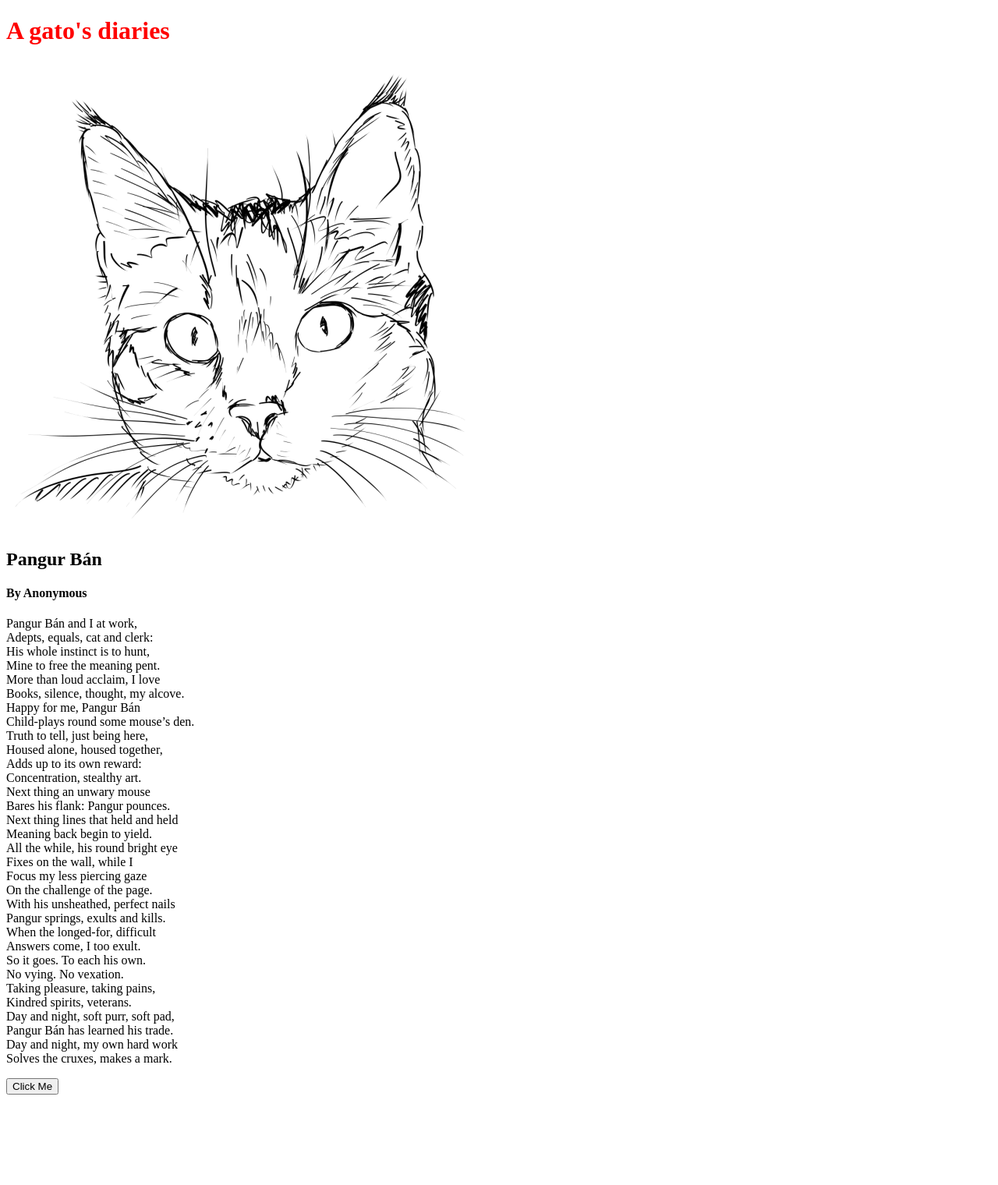
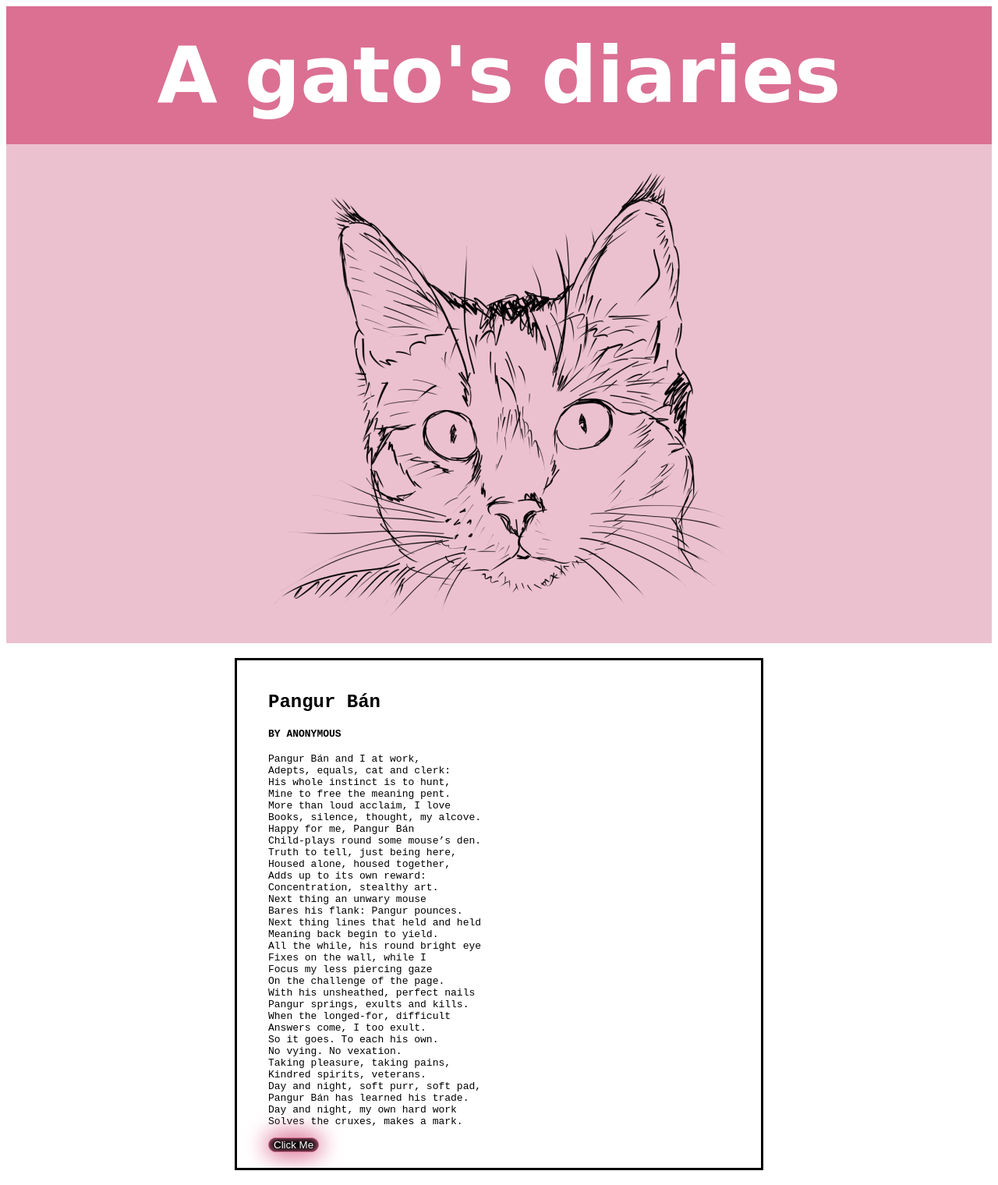
Before and after one commit to malekrhouma/malekrhouma.github.io, a plain HTML site: page index.html in a window 1280 px wide. Shown: the whole page at 78% size. Before the commit the page ends 1412 px from the top, so only its background shows below. Drawn offline with Linux system fonts and the light colour scheme.

Commit message:
Update app.css

```diff
--- a/app.css
+++ b/app.css
@@ -1,3 +1,68 @@
+
+
 h1 {
-    color: red;
+    background-color: palevioletred;
+    color: white;
+    width: auto;
+    margin: auto;
+    padding: 30px;
+    text-align: center;
+    font-family: cursive;
+    font-size: 100px;
 }
+
+h2 {
+    font-family: 'Courier New', Courier, monospace;
+}
+
+h4 {
+    text-transform: uppercase;
+    font-family: monospace;
+}
+
+#gato {
+    background-color: rgb(236, 193, 207);
+}
+
+.center {
+    display: block;
+    width: auto;
+    margin-left: auto;
+    margin-right: auto;
+    text-align: center;
+    padding: 20px;
+}
+
+#poem {
+    display: inline-block;
+    margin-left: 20px;
+}
+
+button {
+    display: inline-block;
+    margin-left: 20px;
+    background-color: #000;
+    border: .5px solid palevioletred;
+    border-radius: 10px;
+    color: #fff;
+    box-shadow: 0 0 30px 0 palevioletred,
+    0 0 30px 0 palevioletred,
+    0 0 10px 0 palevioletred inset;
+}
+
+button:active{
+    color: #000;
+    background:#fff;
+}
+
+#poem-container {
+    white-space: nowrap;
+    overflow-x: auto;
+    border: 2px solid black;
+    outline: black solid 1px;
+    width: 50%;
+    margin: 20px auto 20px auto;
+    padding: 20px;
+    text-align: left;
+    font-family: monospace;
+  }
```
